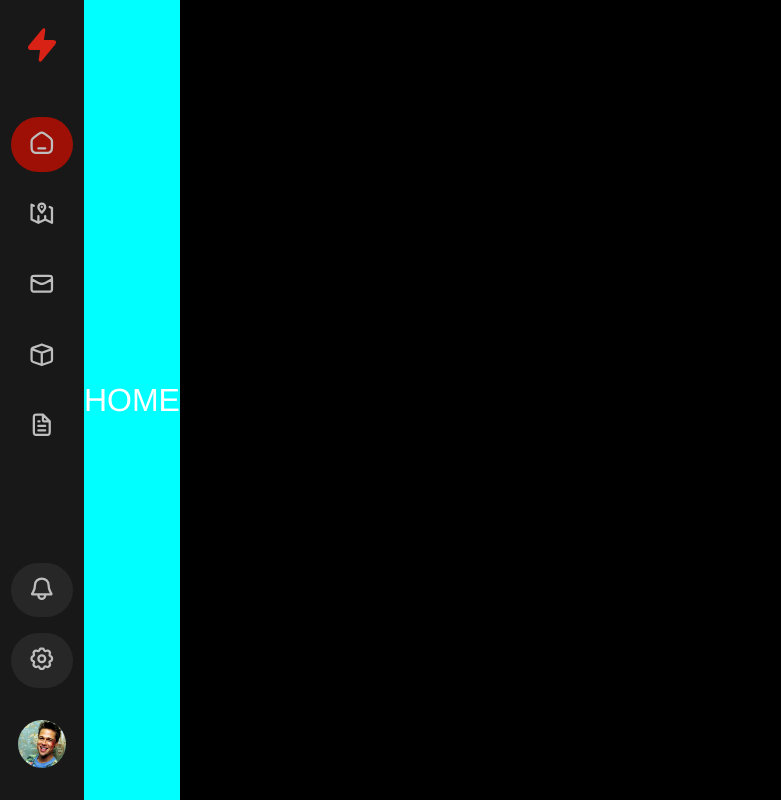
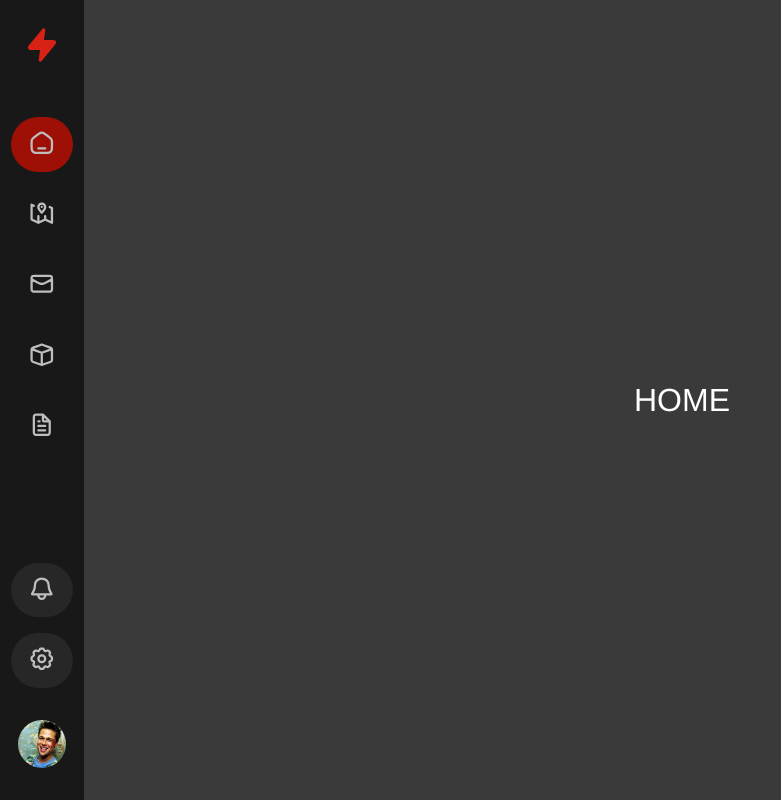
Before and after one commit to hyzzer/sandbox-webapp, a React (Vite) app: page / in a window 1280 px wide. Shown: the whole page, without its empty margins (0-781 px from the left). Built offline with nearby package versions, Linux system fonts and the light colour scheme.

Commit message:
FEAT (Messages) : Messages View added

```diff
--- a/src/App.tsx
+++ b/src/App.tsx
@@ -4,6 +4,7 @@ import Navbar from './pages/Navbar/Navbar';
 import { ViewContext } from './context/ViewContext';
 import { Tab } from './utils/Tab';
 import HomeView from './pages/HomeView/HomeView';
+import MessagesView from './pages/MessagesView/MessagesView';
 
 function App(): React.ReactElement {
     const [view, setView] = useState<Tab>(Tab.HOME);
@@ -17,6 +18,7 @@ function App(): React.ReactElement {
                 <div className="content-container">
                     {view === Tab.HOME && <HomeView />}
                     {view === Tab.TRACKING && <TrackingView />}
+                    {view === Tab.MESSAGES && <MessagesView />}
                 </div>
             </ViewContext.Provider>
         </div>
--- a/src/index.css
+++ b/src/index.css
@@ -23,6 +23,17 @@ html, body {
     overflow: hidden;
 }
 
+.content-view-container {
+    flex: 1 1 auto;
+    display: flex;
+    justify-content: center;
+    align-items: center;
+    color: white;
+    font-size: xx-large;
+    flex-direction: row;
+    user-select: none;
+}
+
 .icon {
     width: 1.7rem;
     pointer-events: none;
--- a/src/pages/HomeView/HomeView.css
+++ b/src/pages/HomeView/HomeView.css
@@ -1,11 +1,3 @@
 .home-view-container {
-    height: 100%;
-    display: flex;
-    justify-content: center;
-    align-items: center;
-    color: white;
-    font-size: xx-large;
-    flex-direction: row;
-    background-color: aqua;
-    user-select: none;
+    background-color: rgb(58, 58, 58);
 }
--- a/src/pages/HomeView/HomeView.tsx
+++ b/src/pages/HomeView/HomeView.tsx
@@ -2,7 +2,7 @@ import './HomeView.css';
 
 const HomeView = (): React.ReactElement => {
     return (
-        <div className="home-view-container">
+        <div className="content-view-container home-view-container">
             <p>HOME</p>
         </div>
     );
--- /dev/null
+++ b/src/pages/MessagesView/MessagesView.css
@@ -0,0 +1,3 @@
+.messages-view-container {
+    background-color: rgb(156, 156, 156);
+}
--- /dev/null
+++ b/src/pages/MessagesView/MessagesView.tsx
@@ -0,0 +1,11 @@
+import './MessagesView.css';
+
+const MessagesView = (): React.ReactElement => {
+    return (
+        <div className="content-view-container messages-view-container">
+            MESSAGES
+        </div>
+    );
+};
+
+export default MessagesView;
```
